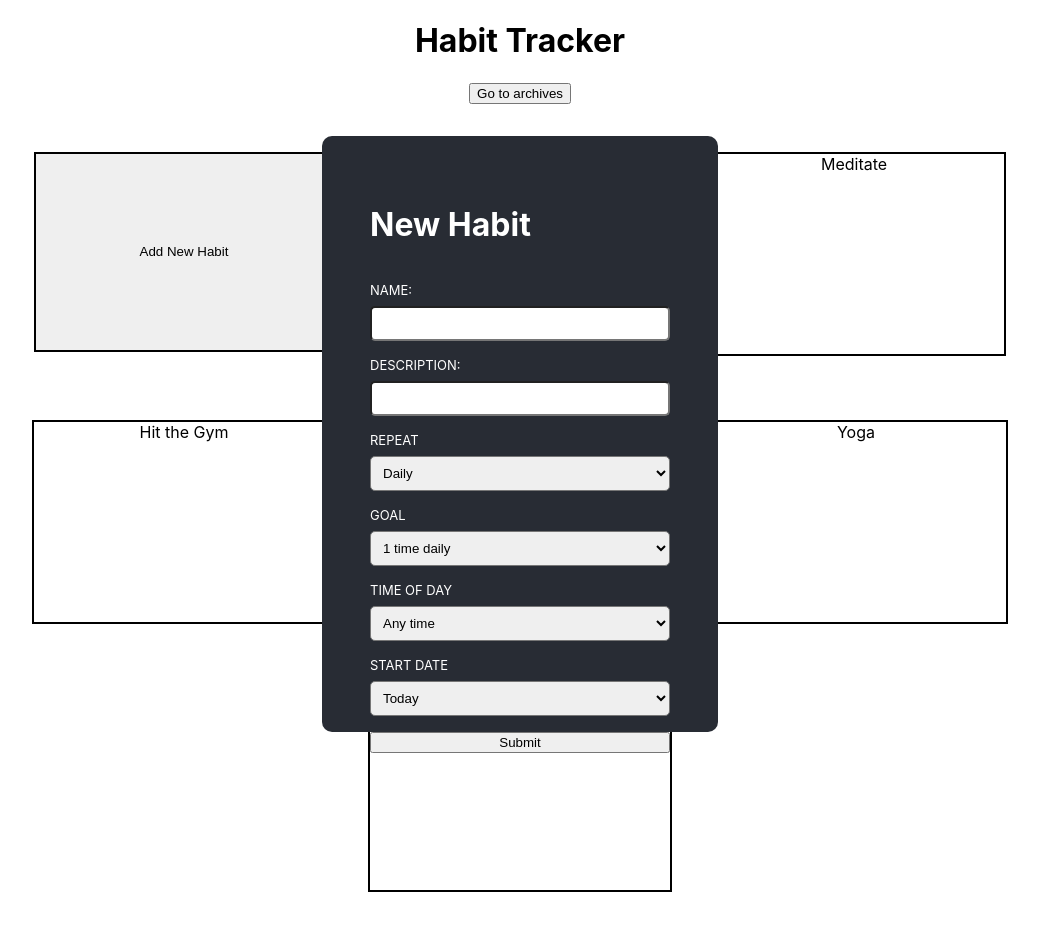
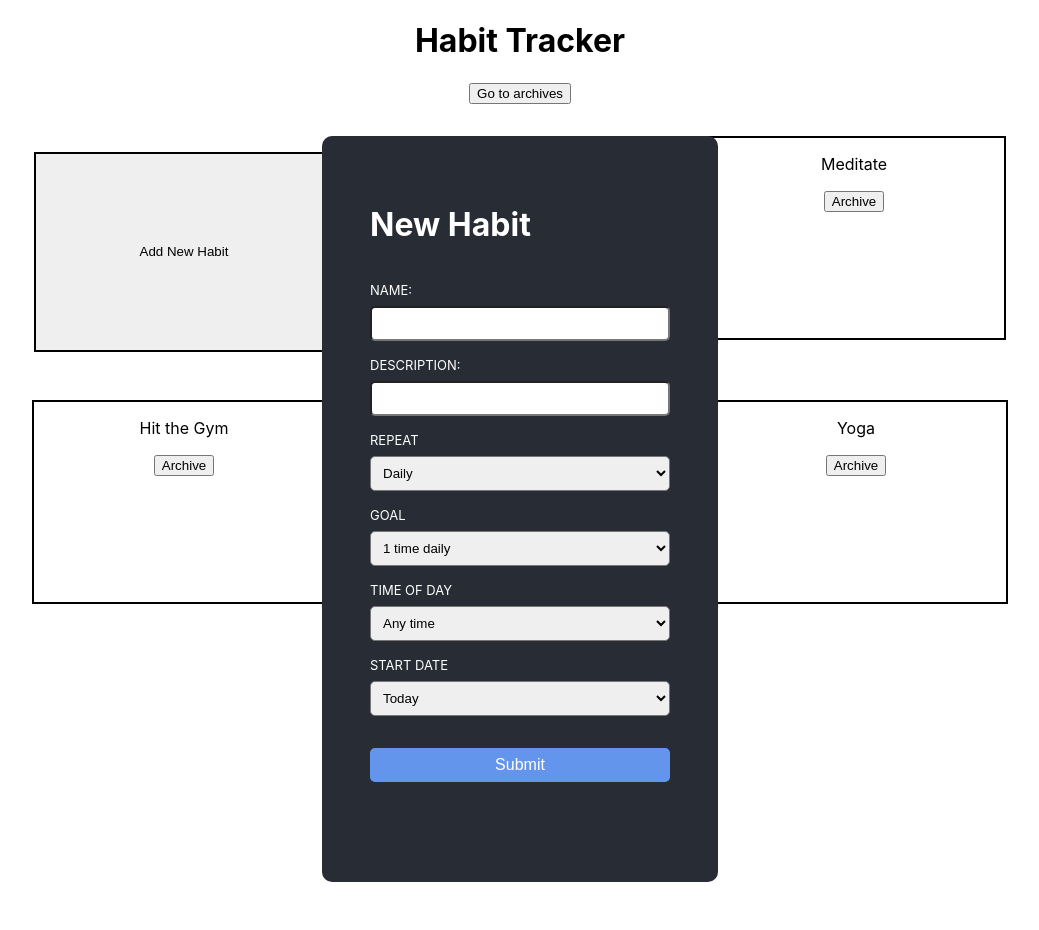
Before and after one commit to amulyaparab/habit-tracker, a React (Create React App) app: page / in a window 1280 px wide. Both pictures are taken after a click on the button "Add New Habit". Shown: the top 930 px of the page, without its empty margins (120-1159 px from the left). After the commit the page ends 872 px from the top, so only its background shows below. Built offline with nearby package versions, Linux system fonts and the light colour scheme; the HTML template or start-up script is replaced by a standard one.

Commit message:
feat: delete, archive, unarchive functionality

```diff
--- a/src/App.css
+++ b/src/App.css
@@ -54,7 +54,7 @@
 }
 .dialog-box {
   width: 300px;
-  height: 500px;
+  height: 650px;
   display: flex;
   flex-direction: column;
   background-color: #282c34;
@@ -88,3 +88,14 @@ select {
   font-size: 20px;
   cursor: pointer;
 }
+.dialog-box button {
+  padding: 0.5rem 0;
+  font-size: medium;
+  border-radius: 5px;
+  cursor: pointer;
+  background-color: cornflowerblue;
+  border: none;
+  color: white;
+  font-weight: 500;
+  margin-top: 1rem;
+}
--- a/src/App.js
+++ b/src/App.js
@@ -6,11 +6,10 @@ import { Habits } from "./Pages/Habits";
 import { Archives } from "./Pages/Archives";
 
 function App() {
-  const navigate = useNavigate();
   return (
     <div className="App">
       <Navbar />
-      <button onClick={() => navigate("/archives")}>Go to archives</button>
+
       <Routes>
         <Route path="/" element={<Habits />} />
         <Route path="/archives" element={<Archives />} />
--- a/src/Contexts/DataProvider.js
+++ b/src/Contexts/DataProvider.js
@@ -54,6 +54,29 @@ export const DataProvider = ({ children }) => {
           ...state,
           habits: [...state.habits, state.habitsForm],
         };
+      case "DELETE_HABIT":
+        return {
+          ...state,
+          habits: state.habits.filter(
+            (habit) => habit.id !== action.payload.id
+          ),
+        };
+      case "ARCHIVE_HABIT":
+        return {
+          ...state,
+          habits: state.habits.filter(
+            (habit) => habit.id !== action.payload.id
+          ),
+          archives: [...state.archives, action.payload],
+        };
+      case "UNARCHIVE_HABIT":
+        return {
+          ...state,
+          archives: state.archives.filter(
+            (habit) => habit.id !== action.payload.id
+          ),
+          habits: [...state.habits, action.payload],
+        };
       default:
         return state;
     }
@@ -68,6 +91,7 @@ export const DataProvider = ({ children }) => {
       time: "",
       startDate: "",
     },
+    archives: [],
   };
   useEffect(() => {
     fetchHabits();
--- a/src/Pages/Archives.js
+++ b/src/Pages/Archives.js
@@ -1,7 +1,27 @@
+import { useNavigate } from "react-router-dom";
+import { useData } from "../Contexts/DataProvider";
+
 export const Archives = () => {
+  const { state, dispatch } = useData();
+  const navigate = useNavigate();
   return (
     <>
+      <button onClick={() => navigate("/")}>Go to habits</button>
       <h1>Archives</h1>
+      <div className="habits">
+        {state?.archives?.map((habit) => (
+          <div className="habit">
+            <p>{habit?.title}</p>
+            <button
+              onClick={() =>
+                dispatch({ type: "UNARCHIVE_HABIT", payload: habit })
+              }
+            >
+              Unarchive
+            </button>
+          </div>
+        ))}
+      </div>
     </>
   );
 };
--- a/src/Pages/Habits.js
+++ b/src/Pages/Habits.js
@@ -1,11 +1,15 @@
 import { useState } from "react";
 import { useData } from "../Contexts/DataProvider";
+import { useNavigate } from "react-router-dom";
 
 export const Habits = () => {
   const { state, dispatch } = useData();
 
   const [showDialogBox, setShowDialogBox] = useState(false);
+  const navigate = useNavigate();
   return (
+    <div>
+      <button onClick={() => navigate("/archives")}>Go to archives</button>
       <div className="habits">
         <button
           className="habit habit-button"
@@ -14,7 +18,23 @@ export const Habits = () => {
           Add New Habit
         </button>
         {state?.habits.map((habit) => (
-        <p className="habit">{habit?.title}</p>
+          <div className="habit">
+            <p onClick={() => setShowDialogBox(!showDialogBox)}>
+              {habit?.title}
+            </p>
+            <i class="fa-solid fa-pen-to-square"></i>
+            <i
+              class="fa-solid fa-trash"
+              onClick={() => dispatch({ type: "DELETE_HABIT", payload: habit })}
+            ></i>
+            <button
+              onClick={() =>
+                dispatch({ type: "ARCHIVE_HABIT", payload: habit })
+              }
+            >
+              Archive
+            </button>
+          </div>
         ))}
 
         {showDialogBox && (
@@ -53,6 +73,7 @@ export const Habits = () => {
                 {" "}
                 REPEAT
                 <select
+                  value={state?.habitsForm?.repeat}
                   onChange={(event) =>
                     dispatch({
                       type: "REPEAT_HABIT",
@@ -127,5 +148,6 @@ export const Habits = () => {
           </div>
         )}
       </div>
+    </div>
   );
 };
```
Lines whose indentation alone changed are shown as unchanged.
